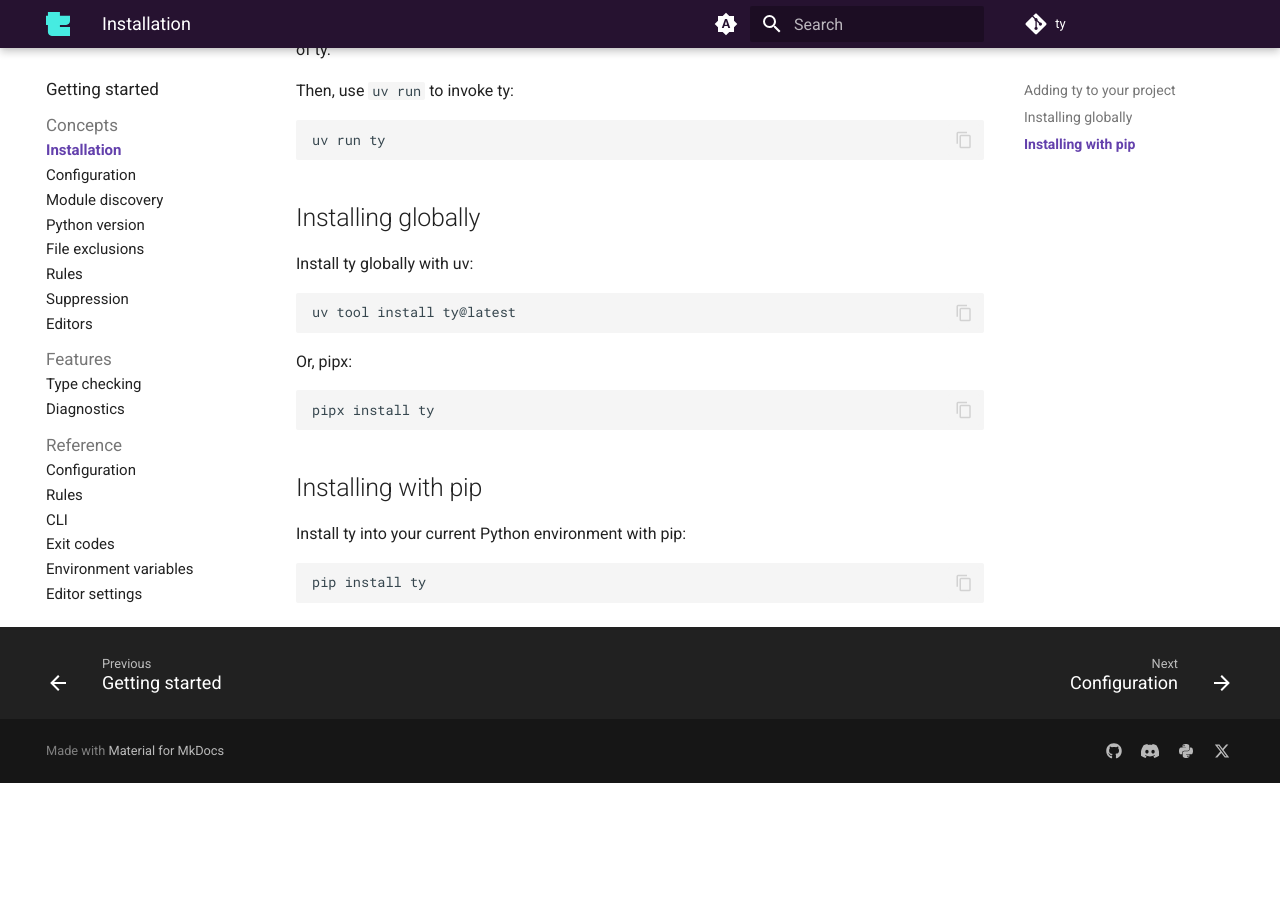
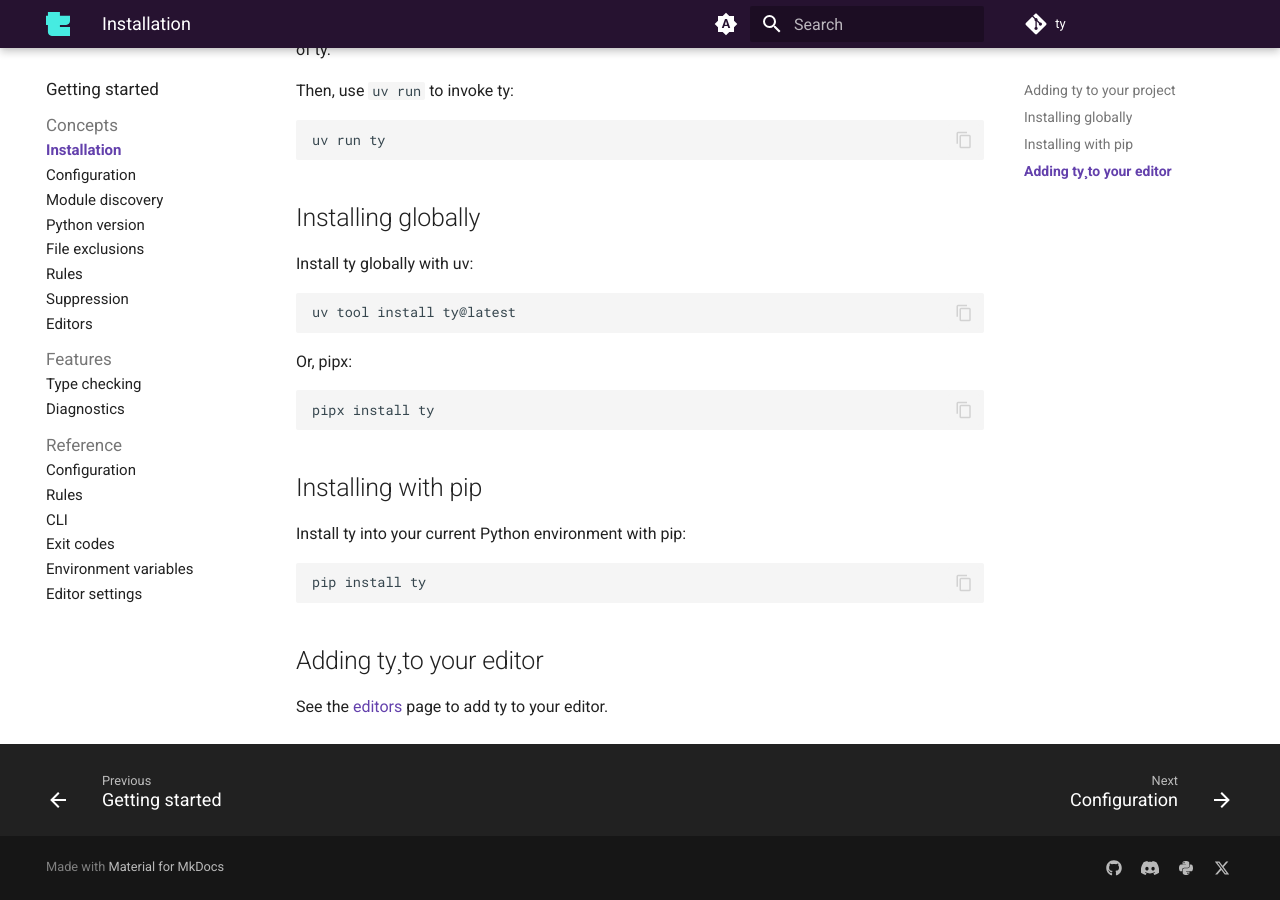
Before and after one commit to astral-sh/ty, an MkDocs documentation site: the page built from docs/installation.md, in a window 1280 px wide and 900 px high, scrolled down 357 px. Built offline with MkDocs 1.6.1 and Material for MkDocs 9.7.7, drawn with Linux system fonts in a browser that asks for light colours; comment, search, counter and statistics services are not loaded; before the commit the page ends 1140 px from its top, so only the background shows below that.

Commit message:
Link to the "Editors" page from the "Installation" page

````diff
--- a/docs/installation.md
+++ b/docs/installation.md
@@ -39,3 +39,7 @@
 ```shell
 pip install ty
 ```
+
+## Adding ty¸to your editor
+
+See the [editors](./editors.md) page to add ty to your editor.
````
